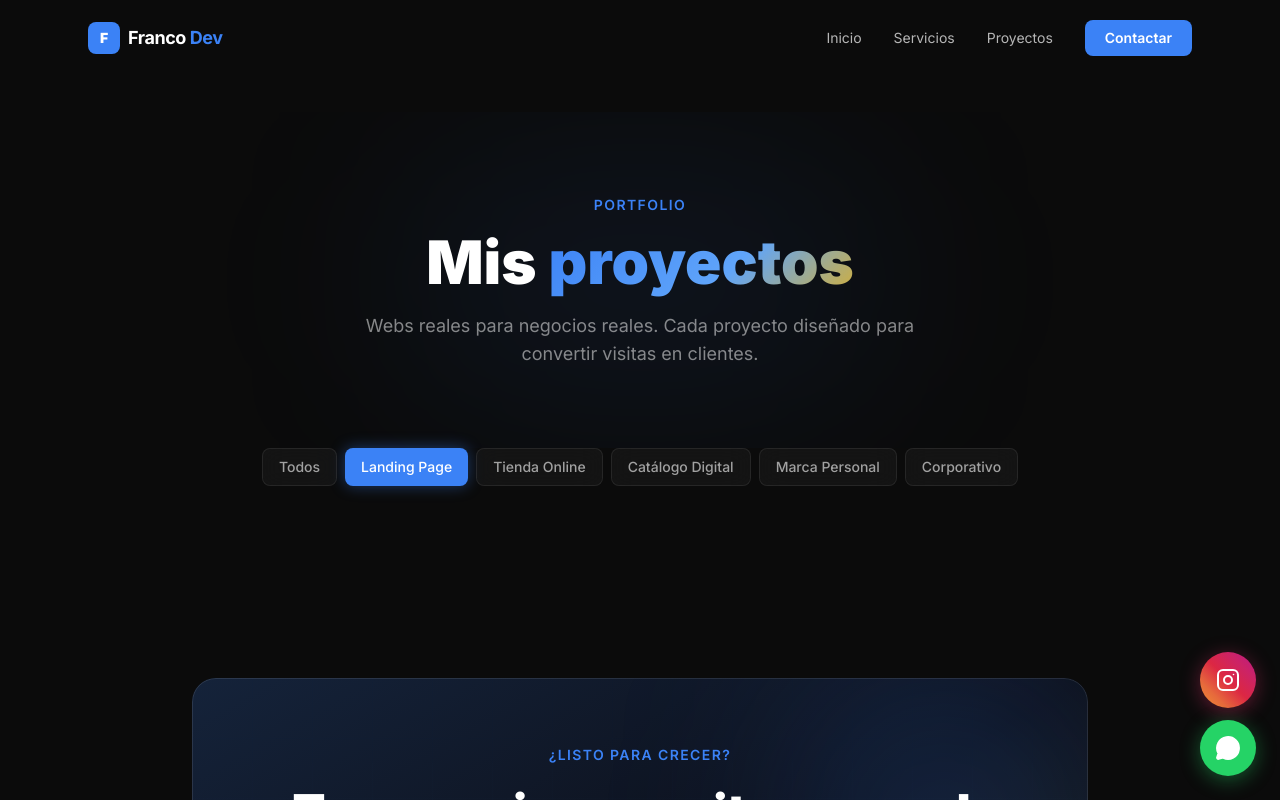
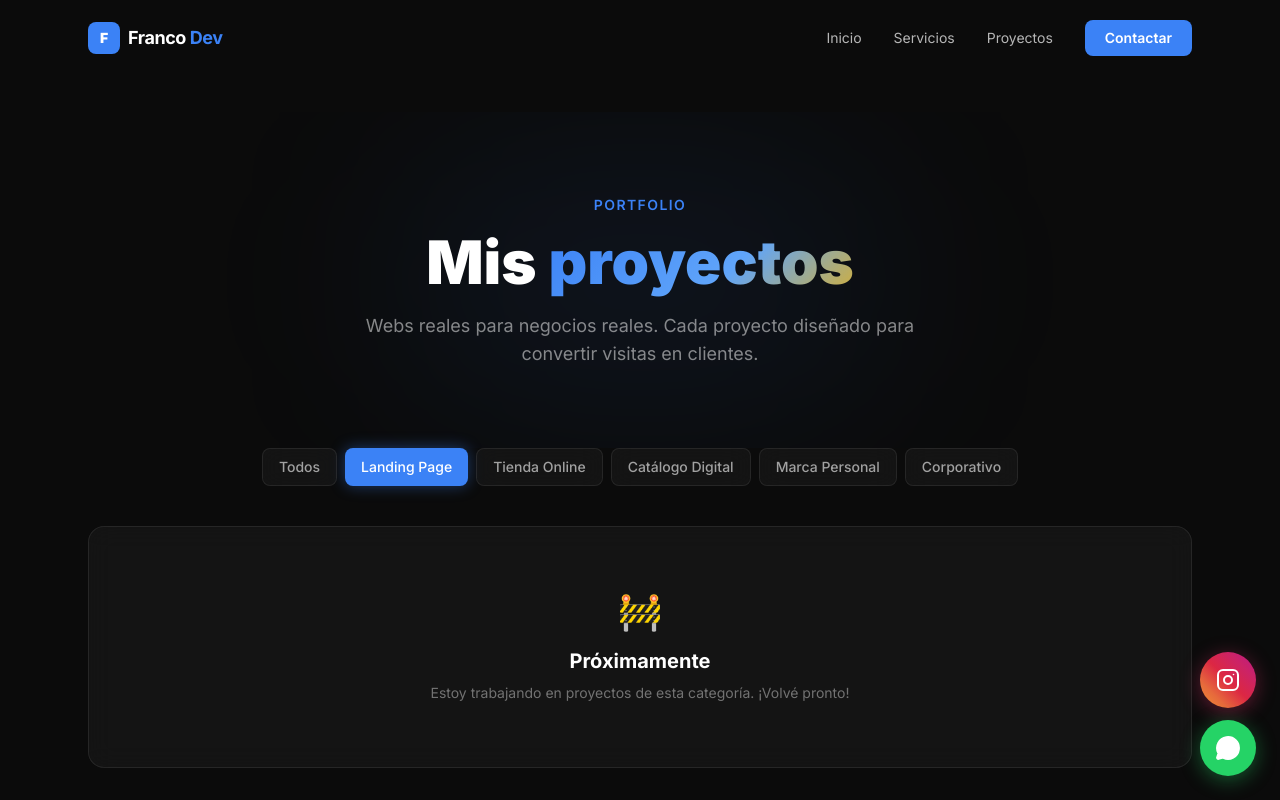
Before and after one commit to francovercellino2006-stack/mi-agencia-web, a Next.js app: page /proyectos in a window 1280 px wide. Both pictures are taken after a click on the button "Landing Page". Shown: the top 800 px of the page. Built offline with nearby package versions, Linux system fonts and the light colour scheme.

Commit message:
feat: mensaje próximamente cuando no hay proyectos en categoría

```diff
--- a/app/proyectos/page.tsx
+++ b/app/proyectos/page.tsx
@@ -65,6 +65,17 @@ export default function ProyectosPage() {
 
         {/* Projects grid */}
         <section className="px-6 pb-10 max-w-6xl mx-auto">
+          {filtered.length === 0 && (
+            <motion.div
+              initial={{ opacity: 0, y: 20 }}
+              animate={{ opacity: 1, y: 0 }}
+              className="glass-card rounded-2xl p-16 text-center col-span-3"
+            >
+              <div className="text-4xl mb-4">🚧</div>
+              <h3 className="text-xl font-bold mb-2">Próximamente</h3>
+              <p className="text-white/40 text-sm">Estoy trabajando en proyectos de esta categoría. ¡Volvé pronto!</p>
+            </motion.div>
+          )}
           <div className="grid grid-cols-1 md:grid-cols-2 lg:grid-cols-3 gap-6">
             <AnimatePresence mode="wait">
               {filtered.map((project) => (
```
